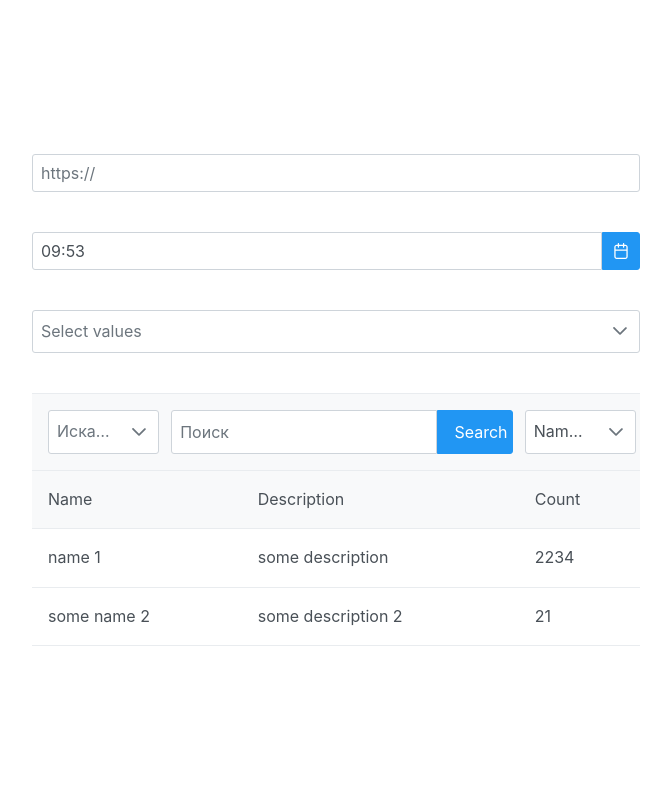
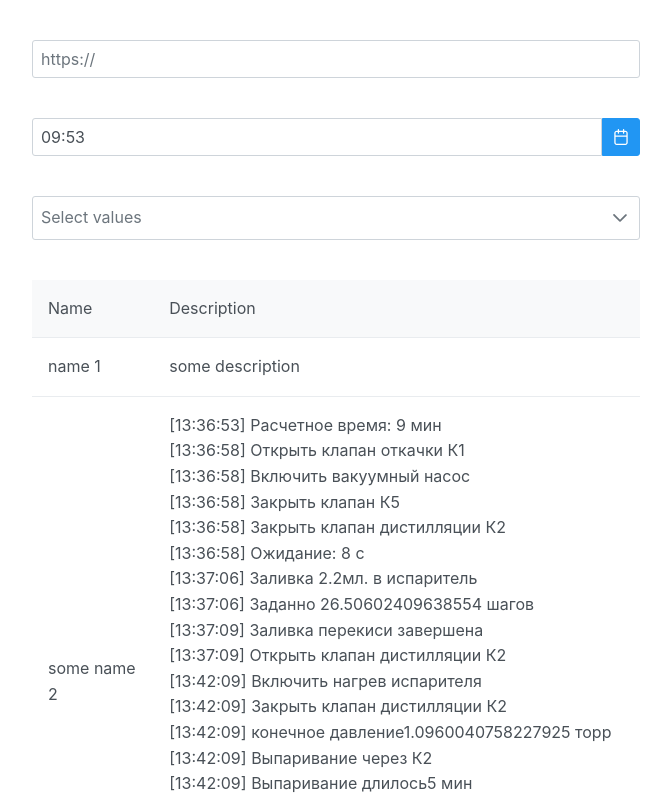
Before and after one commit to stupinaki/fun_test_task, a Vue app: page / in a window 1280 px wide. Shown: the top 800 px of the page, without its empty margins (0-671 px from the left). Built offline with nearby package versions, Linux system fonts and the light colour scheme.

Commit message:
small  fix

```diff
--- a/src/App.vue
+++ b/src/App.vue
@@ -12,12 +12,9 @@
         option-label="name"
         @select-update="onSelectUpdate"
     />
-<!--    <MultilineTextTable/>-->
-    <TableWithSearchComponent>
-
-    </TableWithSearchComponent>
+    <MultilineTextTable/>
+    <TableWithSearchComponent/>
   </div>
-
 </template>
 
 <script>
--- a/src/components/tableWithSearch/TableWithSearchComponent.vue
+++ b/src/components/tableWithSearch/TableWithSearchComponent.vue
@@ -44,7 +44,6 @@
 </template>
 
 <script>
-import MultilineTextComponent from "@/components/multilineTextComponent/MultilineTextComponent.vue";
 import SelectComponent from "../selectComponent/SelectComponent.vue";
 import DataTable from "primevue/datatable";
 import InputText from "primevue/inputtext";
@@ -54,11 +53,10 @@ import Button from "primevue/button";
 export default {
   name: "TableWithSearchComponent",
   components: {
-    MultilineTextComponent,
     SelectComponent,
     DataTable,
+    InputText,
     Column,
-    InputText,
     Button
   },
   data() {
```
